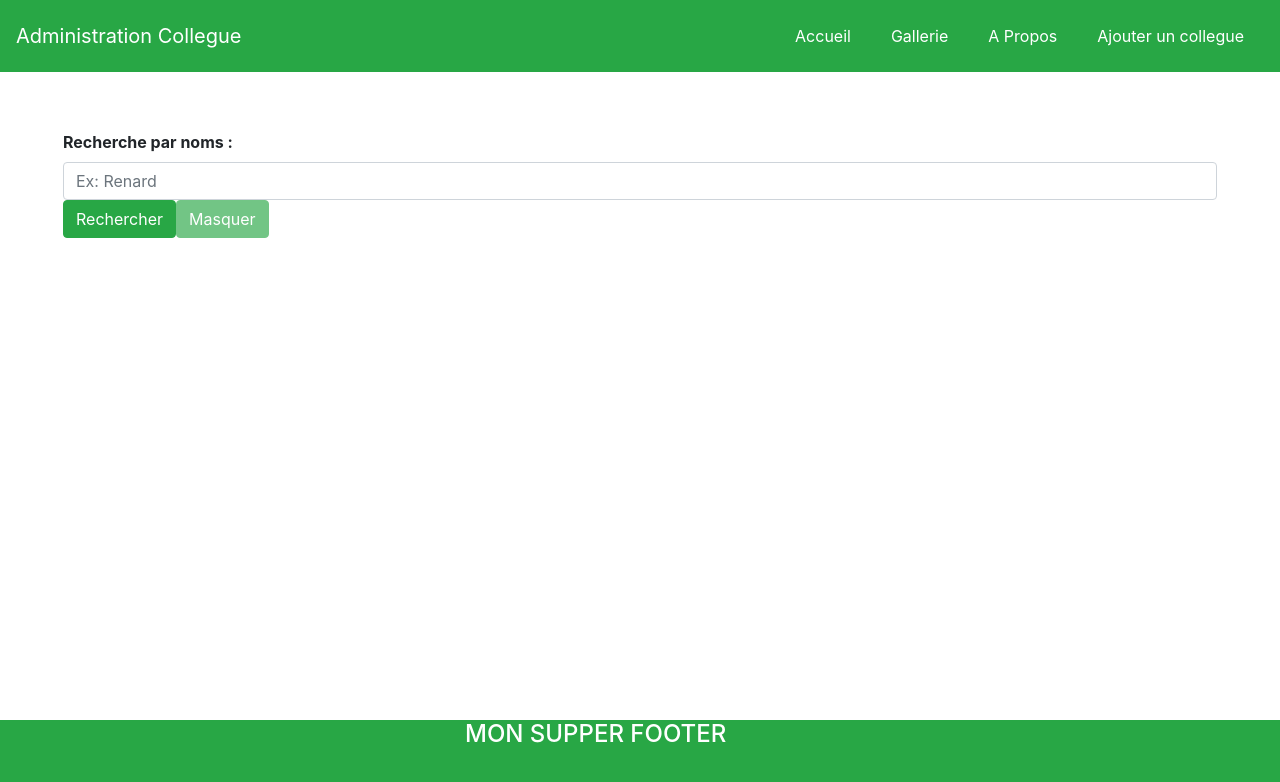
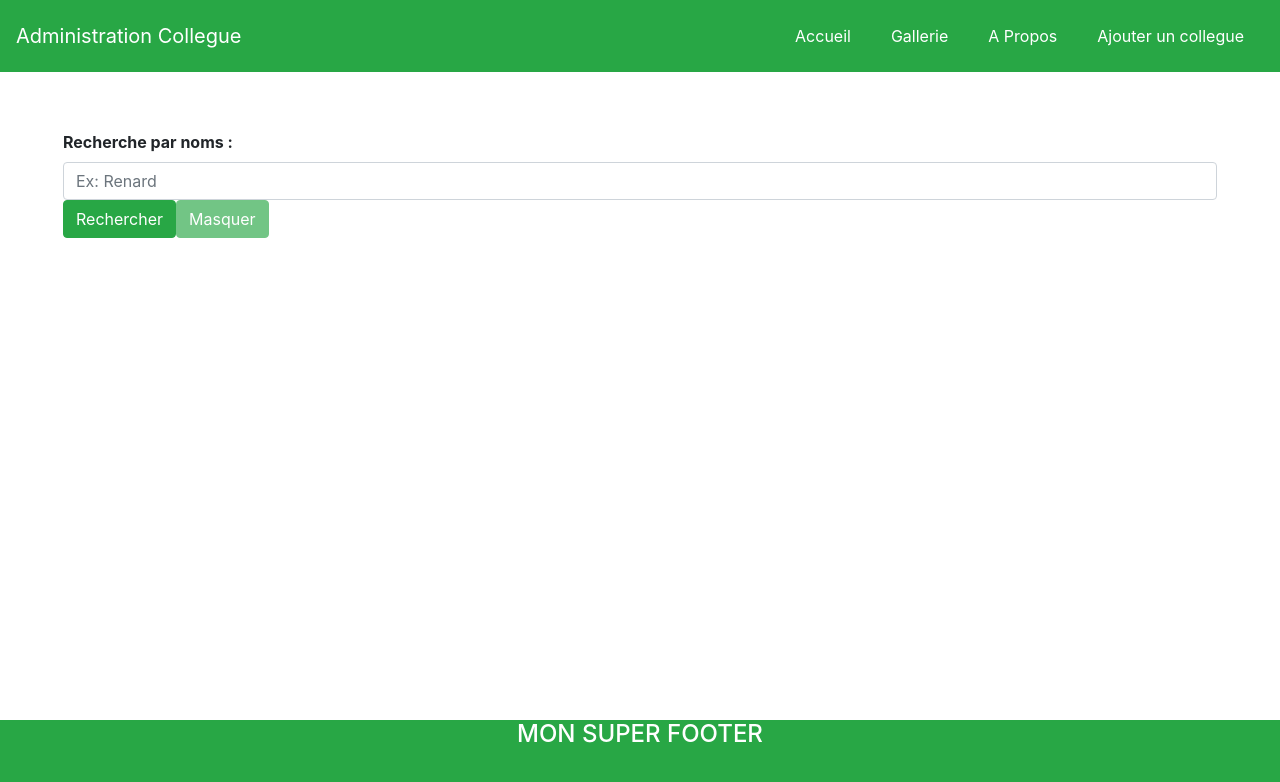
Before and after one commit to Nelfire/collegues-front, an Angular app: page /listerCollegues in a window 1280 px wide. Shown: the top 782 px of the page. Built offline with nearby package versions, Linux system fonts and the light colour scheme.

Commit message:
Travis Modifié (404)

```diff
--- a/src/app/footer/footer.component.html
+++ b/src/app/footer/footer.component.html
@@ -1,10 +1,10 @@
-<div class="footer text-center" class="bg-success" style="position: fixed; bottom: 0; width: 100%; height: 80px;">
+<div class="footer text-center bg-success" style="position: fixed; bottom: 0; width: 100%; height: 80px;">
 	<div class="container">
 		<div class="row">
 			<div class="col-lg-4">
 			</div>
 			<div class="col-lg-4 mb-5 mb-lg-0">
-				<h4 class="text-uppercase mb-4" style=" color:white;">mon supper footer</h4>
+				<h4 class="text-uppercase mb-4" style=" color:white;">mon super footer</h4>
 			</div>
 			<div class="col-lg-4">
 			</div>
--- a/src/index.html
+++ b/src/index.html
@@ -2,7 +2,7 @@
 <html lang="en">
 <head>
   <meta charset="utf-8">
-  <title>ColleguesFront</title>
+  <title>Collegues - Front</title>
   <base href="/">
   <meta name="viewport" content="width=device-width, initial-scale=1">
   <link rel="icon" type="image/x-icon" href="favicon.ico">
```
Also changed, not shown: .travis.yml.
